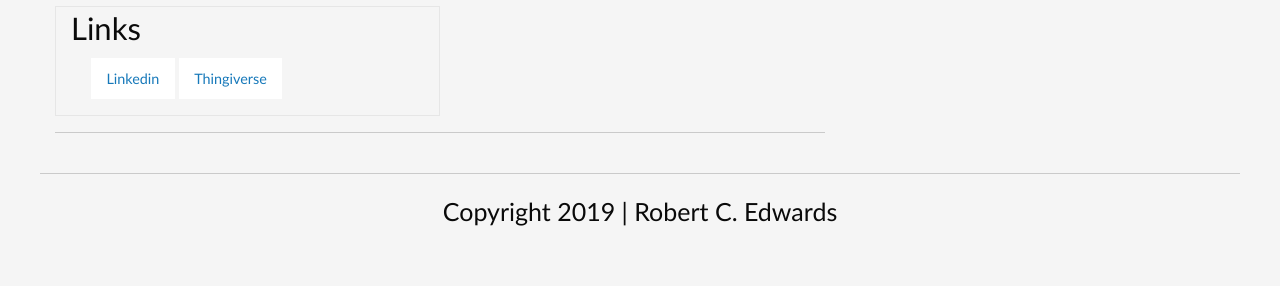
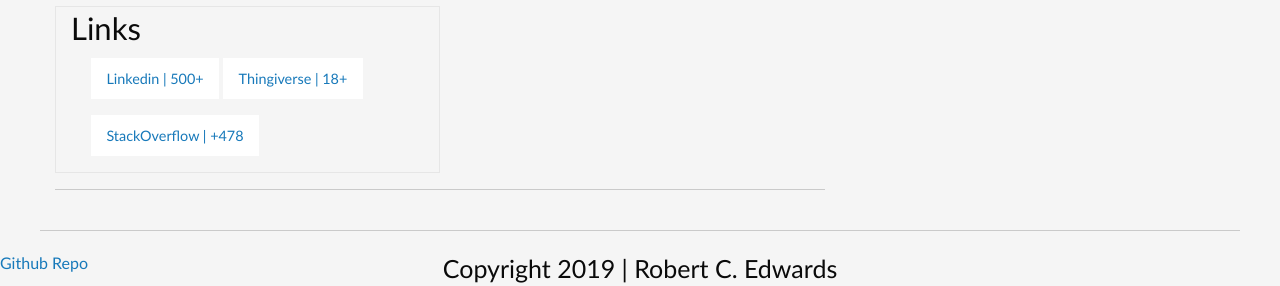
Before and after one commit to robertcedwards/Robert-C-Edwards-Resume, a website: page index.html in a window 1280 px wide. Shown: the part 2769-3055 px from the top of the page. Before the commit the page ends 2998 px from the top, so only its background shows below. Drawn offline with nearby package versions, Linux system fonts and the light colour scheme; files that its build step writes are made by us from their sources.

Commit message:
Added repo link and other personal links

```diff
--- a/index.html
+++ b/index.html
@@ -122,8 +122,9 @@
     <section>
     <h3>Links</h3>
       <ul>
-        <li><a href="https://www.linkedin.com/in/robertcedwards/">Linkedin</a></li>
-        <li><a href="https://www.thingiverse.com/robertcedwards/designs">Thingiverse</a></li>
+        <li><a href="https://www.linkedin.com/in/robertcedwards/">Linkedin | 500+ </a></li>
+        <li><a href="https://www.thingiverse.com/robertcedwards/designs">Thingiverse | 18+</a></li>
+        <li><a href="https://stackoverflow.com/users/306443/robert-c-edwards">StackOverflow | +478</a></li>
       </ul>
     </section>
     <hr/>
@@ -140,7 +141,9 @@
   </article>
 </main>
 <hr/>
-<footer><h4>Copyright 2019 | Robert C. Edwards<h4></footer>
+<footer><h4>Copyright 2019 | Robert C. Edwards</h4>
+  <a href="https://github.com/robertcedwards/Robert-C-Edwards-Resume">Github Repo</a>
+</footer>
     <script src="node_modules/jquery/dist/jquery.js"></script>
     <script src="node_modules/what-input/dist/what-input.js"></script>
     <script src="node_modules/foundation-sites/dist/js/foundation.js"></script>
```
